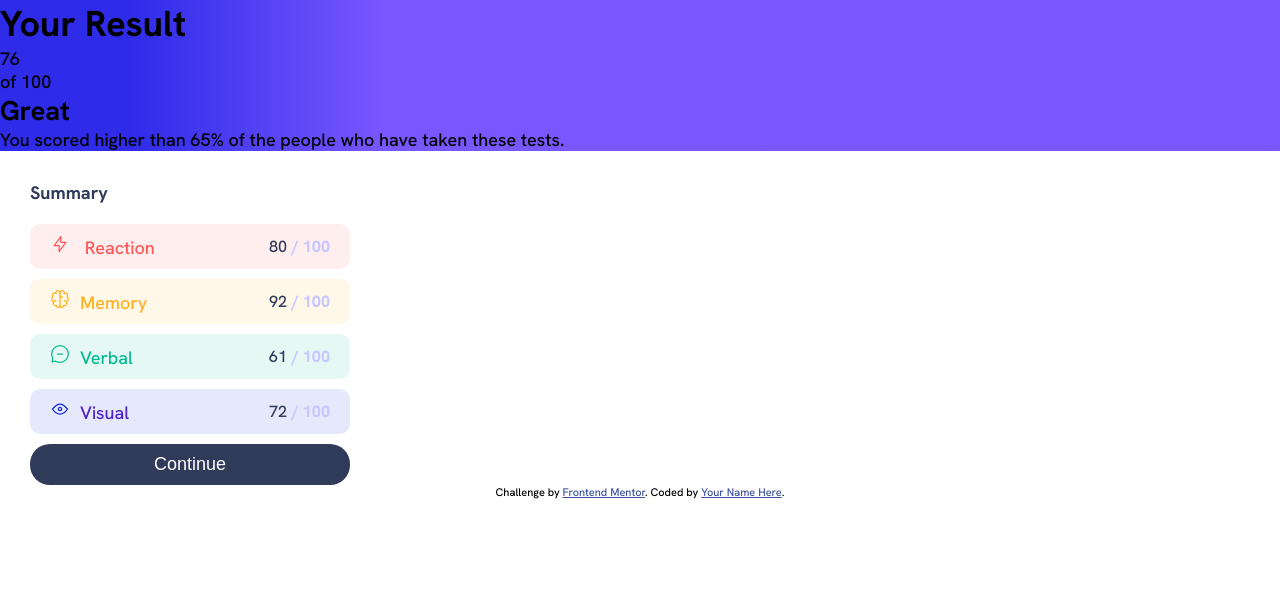
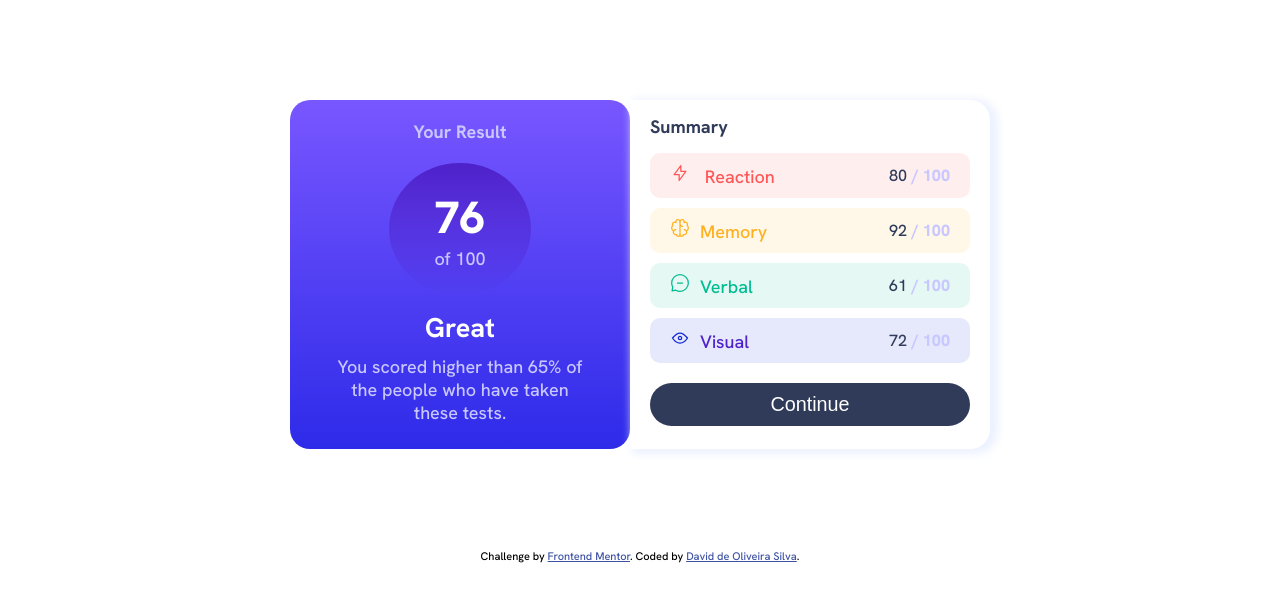
Before and after one commit to davidOliveira1995/results-summary-component-main, a plain HTML site: page index.html in a window 1280 px wide. Drawn offline with Linux system fonts and the light colour scheme.

Commit message:
Atualização da pagina

```diff
--- a/css/style.css
+++ b/css/style.css
@@ -43,6 +43,38 @@ body {
   font-family: "Hanken Grotesk", sans-serif;
 }
 
+@media screen and (min-width: 900px) {
+  .card {
+    width: 700px;
+    height: max-content;
+    display: flex;
+    flex-direction: row;
+    margin: 100px auto;
+  }
+
+  .card-header {
+    border-radius: 20px;
+    display: flex;
+    flex-direction: column;
+    align-items: center;
+  }
+
+  .card-header--paragraphy {
+    color: var(--Light-lavender);
+    font-size: 1em;
+    text-align: center;
+    padding: 0 45px;
+    margin-bottom: 25px;
+  }
+
+  .card-summary {
+    border-radius: 0 20px 20px 0;
+    padding: 15px 20px 0 20px;
+    box-shadow: 5px 2px 10px 3px var(--Pale-blue);
+
+  }
+}
+
 @media screen and (max-width: 375px) {
   .card {
     width: 375px;
@@ -57,22 +89,74 @@ body {
     flex-direction: column;
     align-items: center;
   }
+
+  .card-header--paragraphy {
+    color: var(--Light-lavender);
+    font-size: 1em;
+    text-align: center;
+    padding: 0 40px;
+    margin-bottom: 25px;
+  }
+
+  .attribution {
+    display: none;
+  }
+
+  .card-summary {
+    padding: 15px 0 0 30px;
+  }
 }
 
 .card-header {
+  background-image: linear-gradient(
+    to bottom,
+    hsl(252, 100%, 67%),
+    hsl(241, 81%, 54%));
+}
 
-  background: linear-gradient(
-    90deg,
-    var(--Light-royal-blue) 10%,
-    var(--Light-slate-blue) 30%
+/* CARD */
+.card-header--title {
+  color: var(--Light-lavender);
+  font-size: 1em;
+  margin: 20px 0;
+}
+
+.card-header--score {
+  padding: 25px 45px;
+  border-radius: 100%;
+  display: flex;
+  flex-direction: column;
+  margin-bottom: 15px;
+  background-image: linear-gradient(
+    to bottom,
+    hsla(256, 72%, 46%, 1),
+    hsla(241, 72%, 46%, 0)
   );
+
+
 }
+
+.card-header--score-point {
+  color: var(--White);
+  font-size: 2.5em;
+  font-weight: 800;
+}
+
+.card-header--socore-second {
+  color: var(--Light-lavender);
+}
+
+.card-header--classification {
+  color: var(--White);
+  margin-bottom: 10px;
+}
+
 
 /* CARD TIPS */
 
 .card-sumary--title {
   font-size: 1em;
-  margin-bottom: 20px;
+  margin-bottom: 15px;
   font-weight: 700;
   color: var(--Dark-gray-blue);
 }
@@ -88,10 +172,6 @@ body {
   justify-content: space-between;
 }
 
-.card-summary {
-  padding: 30px 0 0 30px;
-}
-
 .card--reaction {
   color: var(--Light-red);
   background-color: hsl(0, 100%, 67%, 0.1);
@@ -99,17 +179,17 @@ body {
 
 .card--memory {
   color: var(--Orangey-yellow);
-  background-color: hsl(39, 100%, 56%,0.1);
+  background-color: hsl(39, 100%, 56%, 0.1);
 }
 
 .card--verbal {
   color: var(--Green-teal);
-  background-color: hsl(166, 100%, 37%,0.1);
+  background-color: hsl(166, 100%, 37%, 0.1);
 }
 
 .card--visual {
   color: var(--Violet-blue);
-  background-color: hsl(234, 85%, 45%,0.1);
+  background-color: hsl(234, 85%, 45%, 0.1);
 }
 
 .card-summary--score {
@@ -127,12 +207,34 @@ body {
   margin-right: 10px;
 }
 
+.card-summary--box {
+  margin-bottom: 20px;
+}
+/* BUTTON */
+
 .btn {
   color: var(--White);
-  font-size: 1em;
+  font-size: 1.1em;
   width: 320px;
   padding: 10px 30px;
-  border-radius: 20px;
+  border-radius: 30px;
   border: 0;
   background-color: var(--Dark-gray-blue);
 }
+
+
+.btn:hover {
+  background-image: linear-gradient(
+    to bottom,
+    hsl(252, 100%, 67%),
+    hsl(241, 81%, 54%)
+  );
+}
+
+.attribution {
+  font-size: 11px;
+  text-align: center;
+}
+.attribution a {
+  color: hsl(228, 45%, 44%);
+}
--- a/index.html
+++ b/index.html
@@ -15,23 +15,15 @@
     <title>Frontend Mentor | Results summary component</title>
 
     <!-- Feel free to remove these styles or customise in your own stylesheet 👍 -->
-    <style>
-      .attribution {
-        font-size: 11px;
-        text-align: center;
-      }
-      .attribution a {
-        color: hsl(228, 45%, 44%);
-      }
-    </style>
   </head>
   <body>
+    <!-- CARD Started -->
     <div class="card">
       <header class="card-header">
         <h1 class="card-header--title">Your Result</h1>
         <div class="card-header--score">
-          <p>76</p>
-          <p>of 100</p>
+          <p class="card-header--score-point">76</p>
+          <p class="card-header--socore-second">of 100</p>
         </div>
         <h2 class="card-header--classification">Great</h2>
         <p class="card-header--paragraphy">
@@ -86,7 +78,7 @@
       Challenge by
       <a href="https://www.frontendmentor.io?ref=challenge" target="_blank"
         >Frontend Mentor</a
-      >. Coded by <a href="#">Your Name Here</a>.
+      >. Coded by <a href="https://github.com/davidOliveira1995" target="_blank">David de Oliveira Silva</a>.
     </div>
   </body>
 </html>
```
Also changed, not shown: assets/images/screenshot.png (added), 1 other file.
